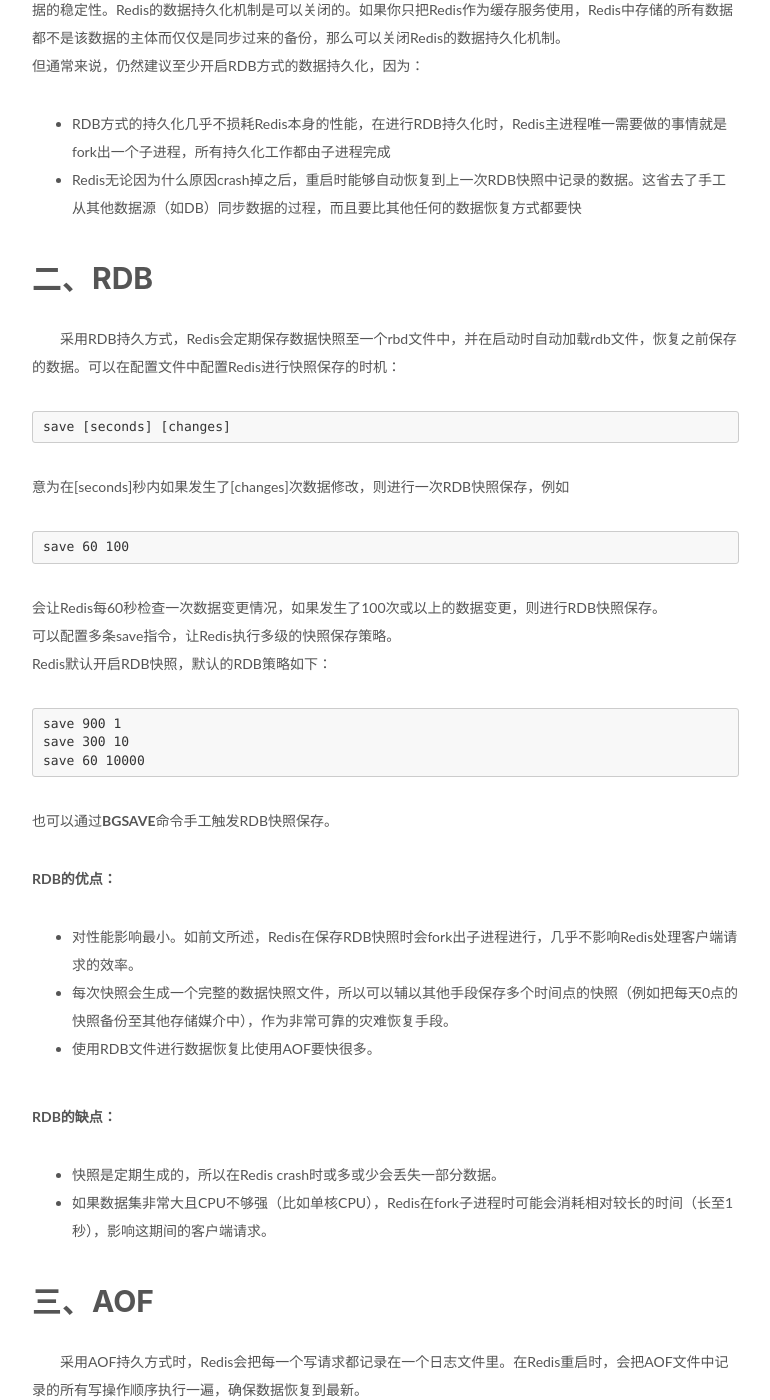
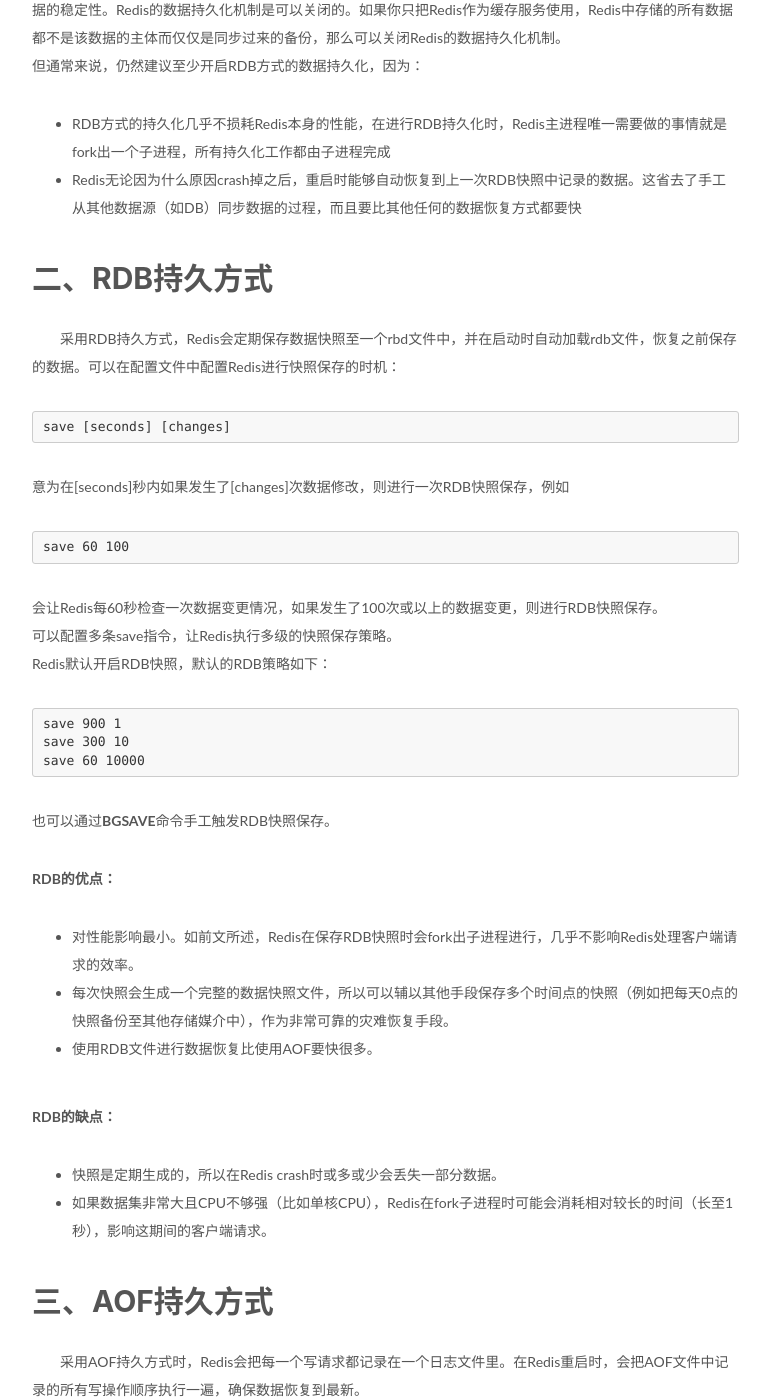
Before and after one commit to ARTAvrilLavigne/ARTAvrilLavigne.github.io, a Jekyll site: the page built from _posts/2018-05-17-redis.markdown, in a window 1280 px wide and 1400 px high, scrolled down 668 px. Shown: the whole window, without its empty margins (233-1003 px from the left). Built offline with Jekyll 4.4.1, drawn with Linux system fonts in a browser that asks for light colours; nearby versions of some CDN libraries; comment, search, counter and statistics services are not loaded.

Commit message:
Update 2018-05-17-redis.markdown

```diff
--- a/_posts/2018-05-17-redis.markdown
+++ b/_posts/2018-05-17-redis.markdown
@@ -16,7 +16,7 @@
 <li>Redis无论因为什么原因crash掉之后，重启时能够自动恢复到上一次RDB快照中记录的数据。这省去了手工从其他数据源（如DB）同步数据的过程，而且要比其他任何的数据恢复方式都要快</li>
 </ul>
 
-## 二、RDB<br>
+## 二、RDB持久方式<br>
 <p>　　采用RDB持久方式，Redis会定期保存数据快照至一个rbd文件中，并在启动时自动加载rdb文件，恢复之前保存的数据。可以在配置文件中配置Redis进行快照保存的时机：</p>
 <pre><code>save [seconds] [changes]
 </code></pre>
@@ -44,7 +44,7 @@
 </ul>
 
 
-## 三、AOF<br>
+## 三、AOF持久方式<br>
 <p>　　采用AOF持久方式时，Redis会把每一个写请求都记录在一个日志文件里。在Redis重启时，会把AOF文件中记录的所有写操作顺序执行一遍，确保数据恢复到最新。</p>
 <p>AOF默认是关闭的，如要开启，进行如下配置：</p>
 <pre><code>appendonly yes
```
